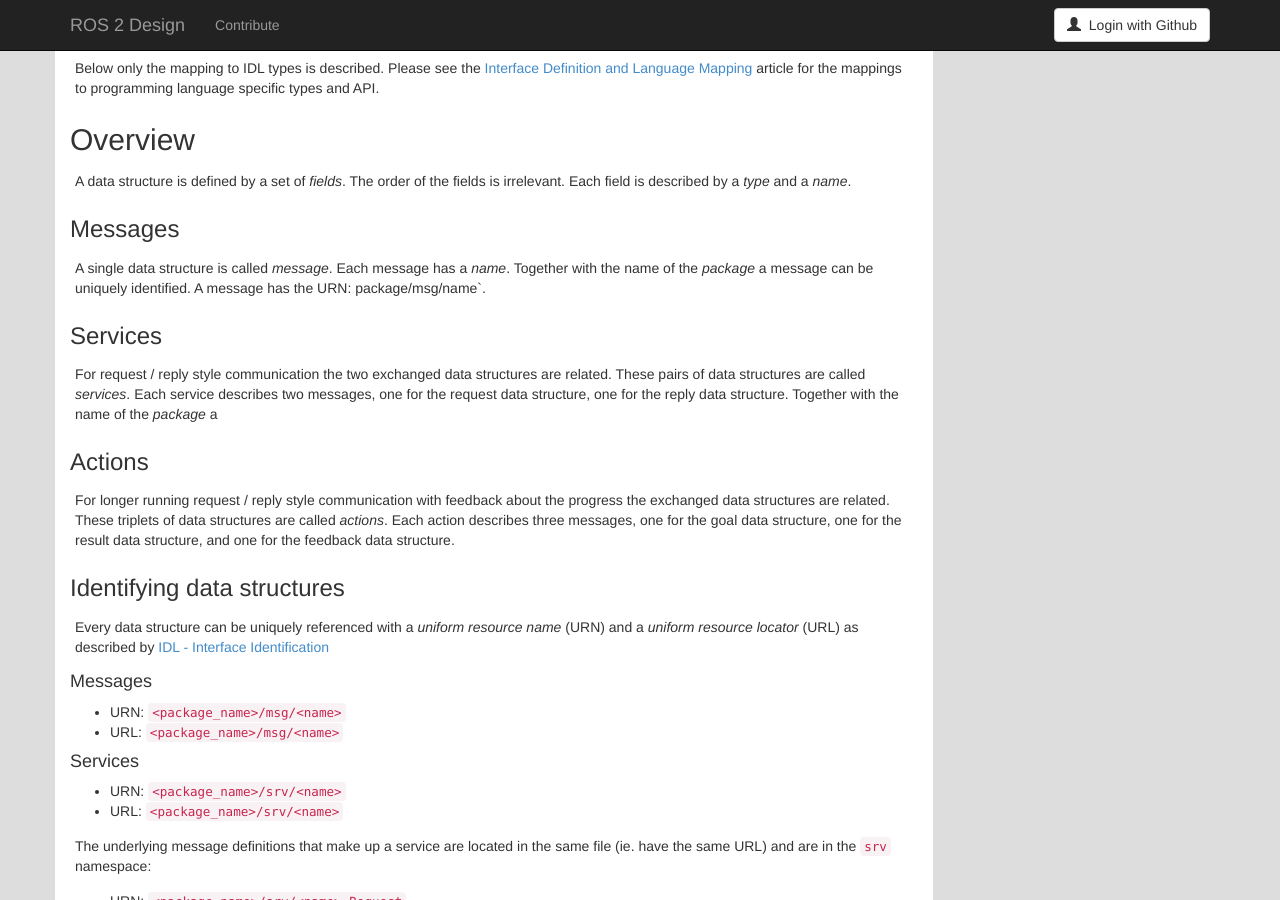
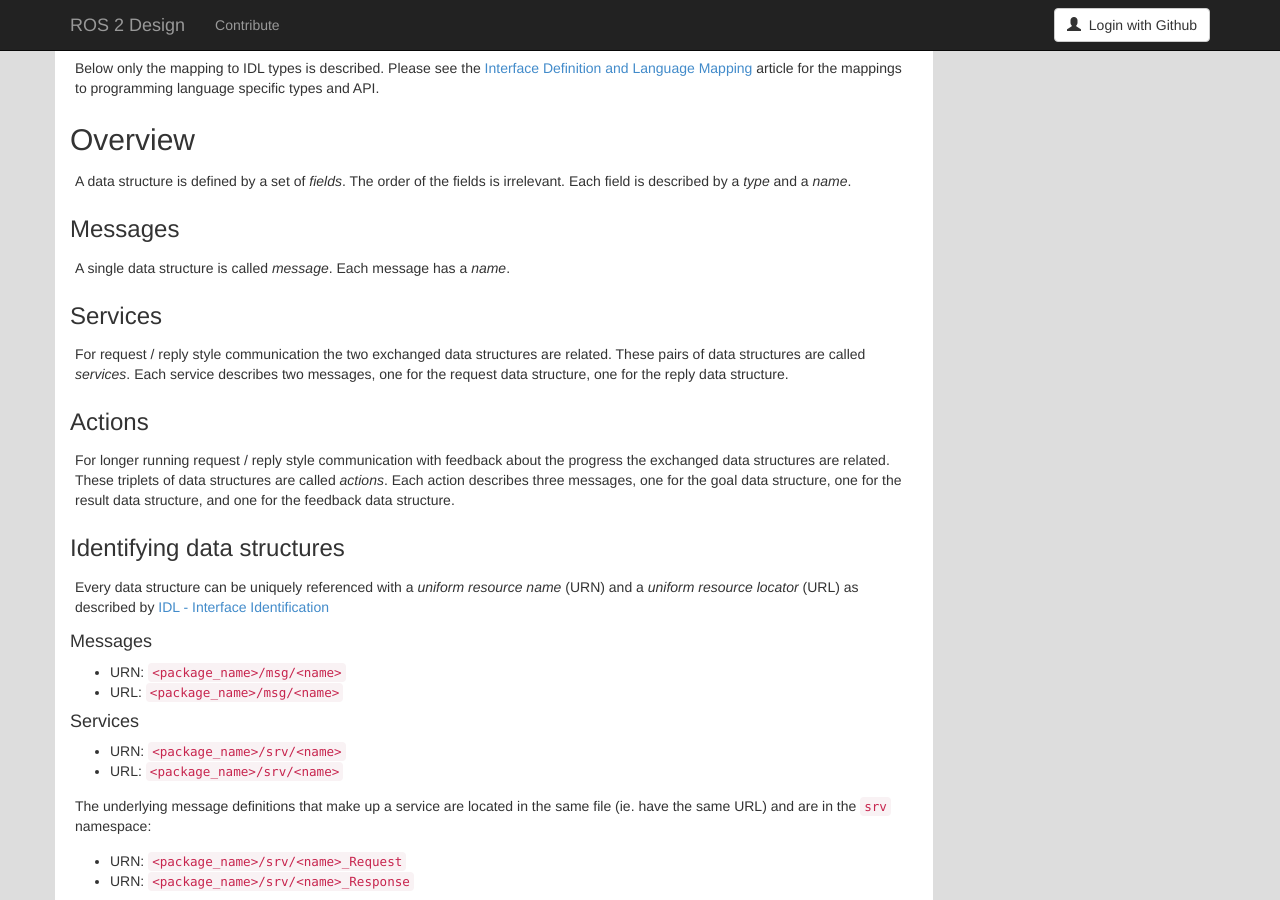
Before and after one commit to ros2/design, a Jekyll site: the page built from articles/143_legacy_interface_definition.md, in a window 1280 px wide and 900 px high, scrolled down 345 px. Built offline with Jekyll 4.4.1, drawn with Linux system fonts in a browser that asks for light colours; nearby versions of some CDN libraries.

Commit message:
Remove unnecessary sentences
Signed-off-by: Jacob Perron <jacob@openrobotics.org>

```diff
--- a/articles/143_legacy_interface_definition.md
+++ b/articles/143_legacy_interface_definition.md
@@ -38,15 +38,12 @@ Each field is described by a *type* and a *name*.
 
 A single data structure is called *message*.
 Each message has a *name*.
-Together with the name of the *package* a message can be uniquely identified.
-A message has the URN: package/msg/name`.
 
 ### Services
 
 For request / reply style communication the two exchanged data structures are related.
 These pairs of data structures are called *services*.
 Each service describes two messages, one for the request data structure, one for the reply data structure.
-Together with the name of the *package* a
 
 ### Actions
 
```
